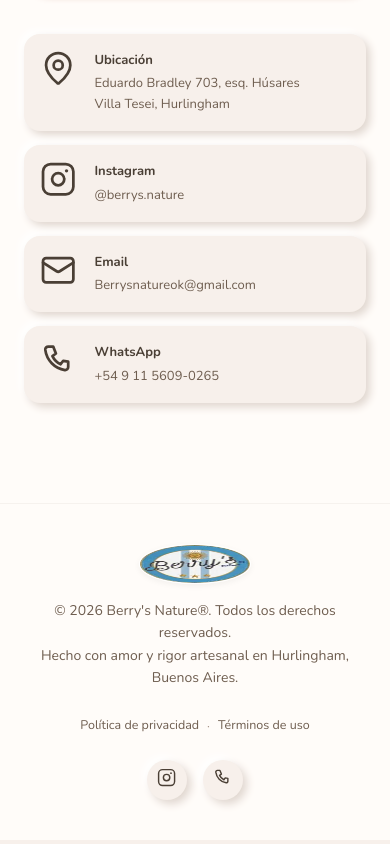
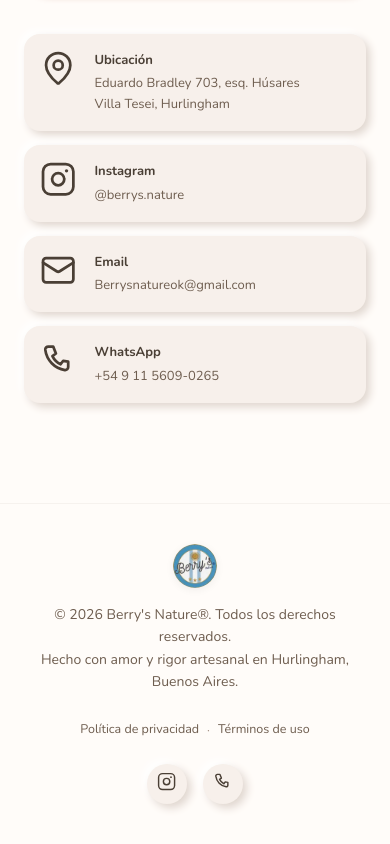
Before and after one commit to Golducke31/BerrysNatureWeb, a website: page index.html in a window 390 px wide. Shown: the part 5157-6001 px from the top of the page. Drawn offline with Linux system fonts and the light colour scheme; no server answers.

Commit message:
fix: logo del footer distorsionado en todas las paginas
El CSS fijaba solo height:40px, pero el <img> conserva width="112"
del atributo HTML, así que la caja renderizaba 112x40. Con border-radius:50%
eso se convertia en una pildora horizontal que aplastaba el logo circular
y dejaba una placa blanca visible sobre el footer crema.

- width y height explicitos en el selector .footer-logo (48x48 desktop,
  44x44 via media querie en pantallas <=480px) para forzar aspect 1:1.
- object-fit: cover para recortes seguros si el asset cambia de tamaño.
- border 0 (el borde blanco era ruido: el logo ya tiene su aro azul).
- Sombra apenas mas visible para dar presencia al sello.

```diff
--- a/css/styles.css
+++ b/css/styles.css
@@ -907,10 +907,20 @@
 }
 
 .footer-logo {
-  height: 40px;
+  display: block;
+  width: 48px;
+  height: 48px;
   border-radius: 50%;
-  border: 1px solid var(--color-white);
-  box-shadow: 0 2px 6px rgba(0, 0, 0, 0.05);
+  border: 0;
+  box-shadow: 0 2px 8px rgba(0, 0, 0, 0.06);
+  object-fit: cover;
+}
+
+@media (max-width: 480px) {
+  .footer-logo {
+    width: 44px;
+    height: 44px;
+  }
 }
 
 .footer-text {
```
